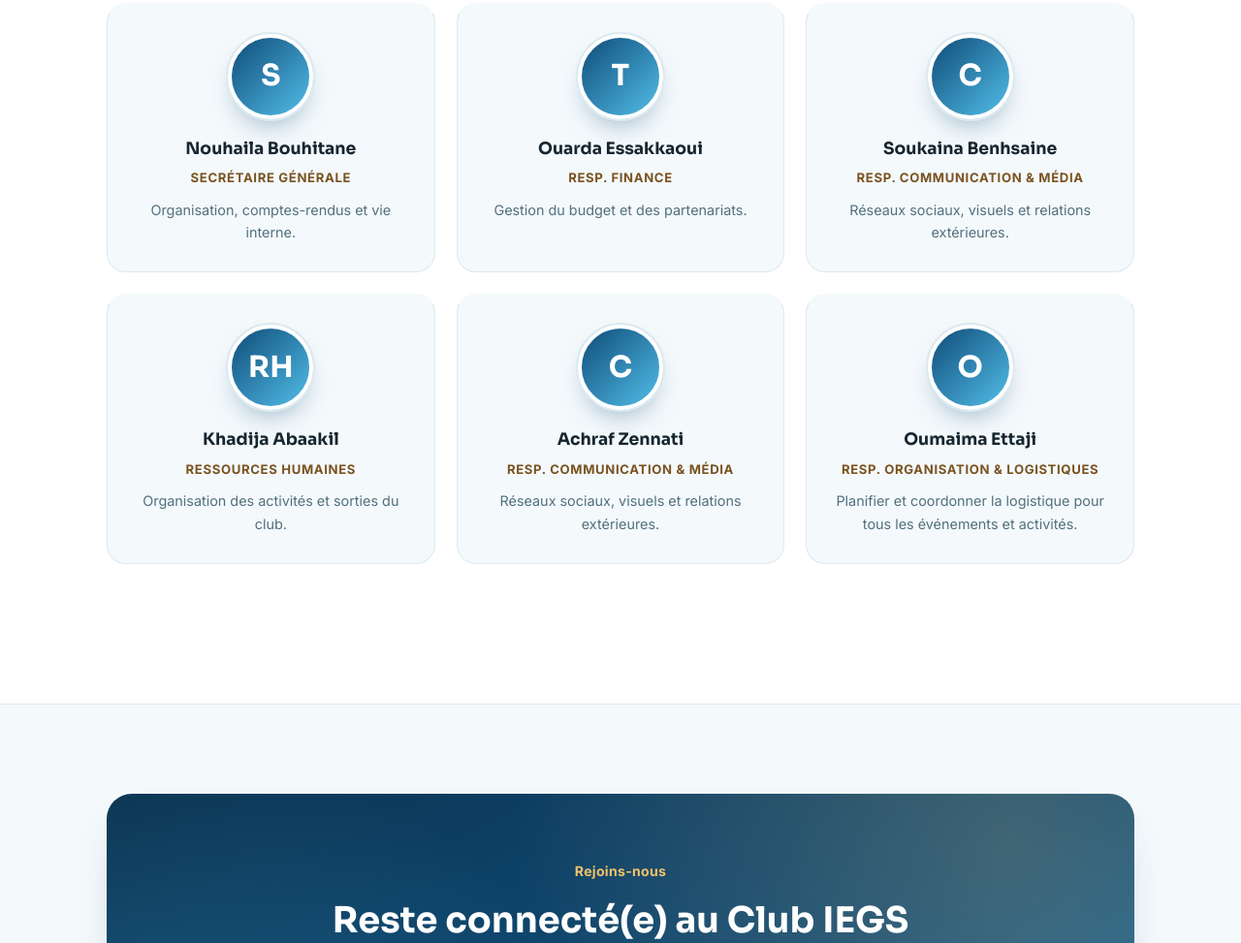
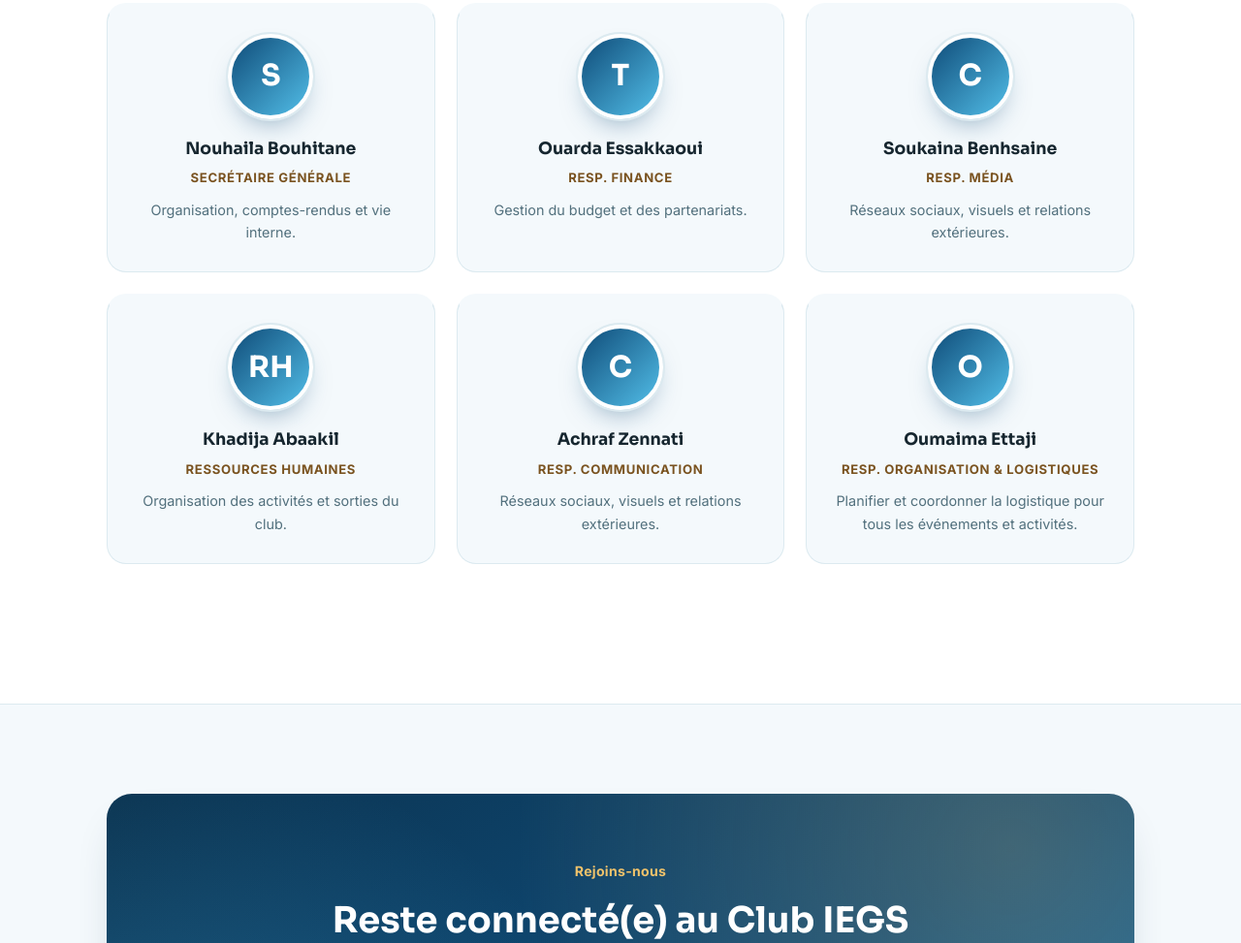
Before and after one commit to AY-max-go/iegs, a plain HTML site: page index.html in a window 1280 px wide. Shown: the part 2834-3807 px from the top of the page at 97% size. Drawn offline with Linux system fonts and the light colour scheme.

Commit message:
Update index.html

```diff
--- a/index.html
+++ b/index.html
@@ -473,9 +473,9 @@
         <div class="member reveal d3"><div class="avatar">O</div><h3>Marwa Idrissi</h3><span class="role">RESP. FORMATION & ATELIERS</span><p class="note">Identifier les besoins en formation des membres du club.</p></div>
         <div class="member reveal d1"><div class="avatar">S</div><h3>Nouhaila Bouhitane </h3><span class="role">Secrétaire Générale</span><p class="note">Organisation, comptes-rendus et vie interne.</p></div>
         <div class="member reveal d2"><div class="avatar">T</div><h3>Ouarda Essakkaoui </h3><span class="role">RESP. FINANCE</span><p class="note">Gestion du budget et des partenariats.</p></div>
-        <div class="member reveal d3"><div class="avatar">C</div><h3>Soukaina Benhsaine</h3><span class="role">RESP. COMMUNICATION & MÉDIA</span><p class="note">Réseaux sociaux, visuels et relations extérieures.</p></div>
+        <div class="member reveal d3"><div class="avatar">C</div><h3>Soukaina Benhsaine</h3><span class="role">RESP. MÉDIA</span><p class="note">Réseaux sociaux, visuels et relations extérieures.</p></div>
         <div class="member reveal d1"><div class="avatar">RH</div><h3>Khadija Abaakil</h3><span class="role">RESSOURCES HUMAINES</span><p class="note">Organisation des activités et sorties du club.</p></div>
-         <div class="member reveal d2"><div class="avatar">C</div><h3>Achraf Zennati</h3><span class="role">RESP. COMMUNICATION & MÉDIA</span><p class="note">Réseaux sociaux, visuels et relations extérieures.</p></div>
+         <div class="member reveal d2"><div class="avatar">C</div><h3>Achraf Zennati</h3><span class="role">RESP. COMMUNICATION</span><p class="note">Réseaux sociaux, visuels et relations extérieures.</p></div>
         <div class="member reveal d3"><div class="avatar">O</div><h3>Oumaima Ettaji</h3><span class="role">RESP. ORGANISATION & Logistiques</span><p class="note">Planifier et coordonner la logistique pour tous les événements et activités.</p></div>
       <p class="bureau-note reveal"></p>
     </div>
```
